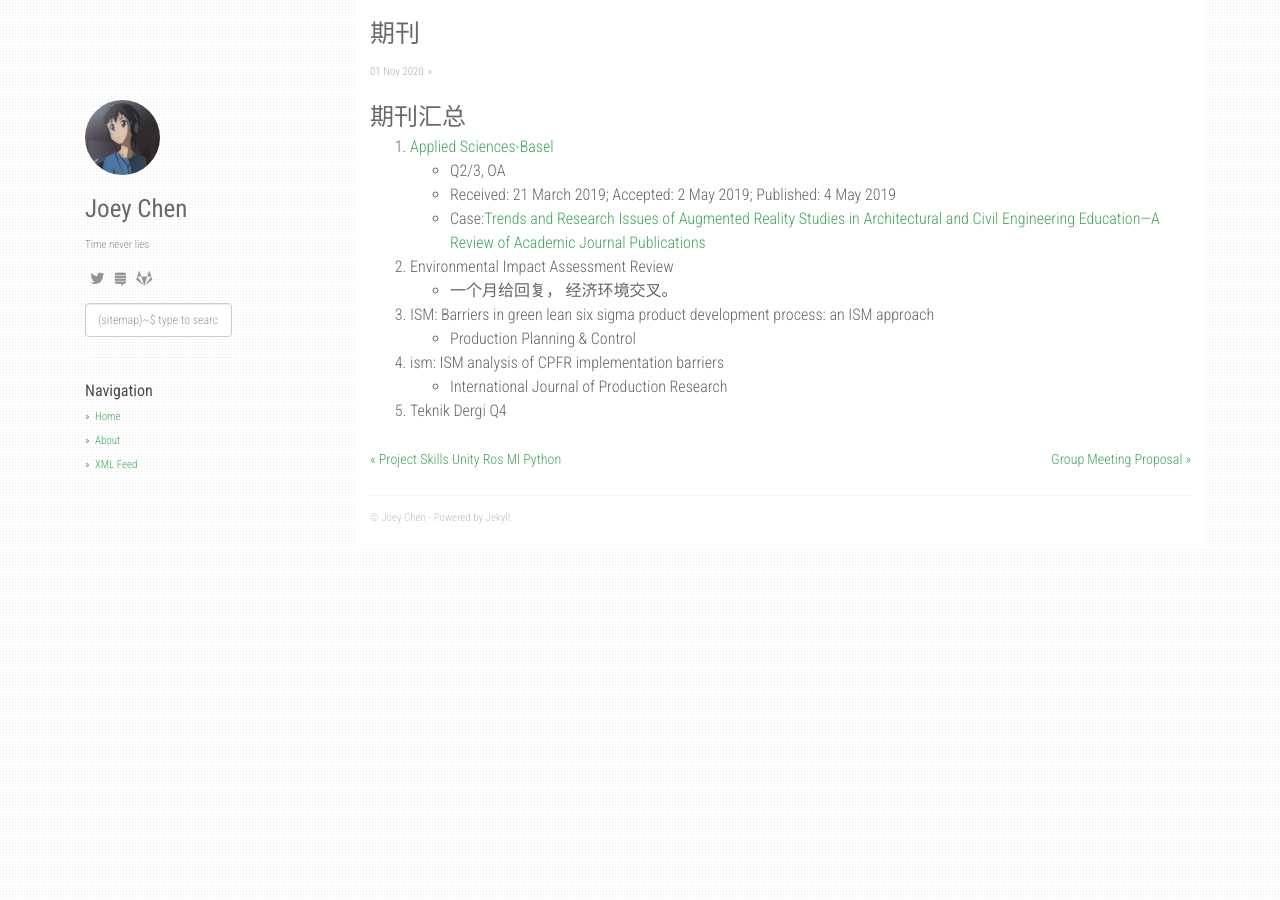
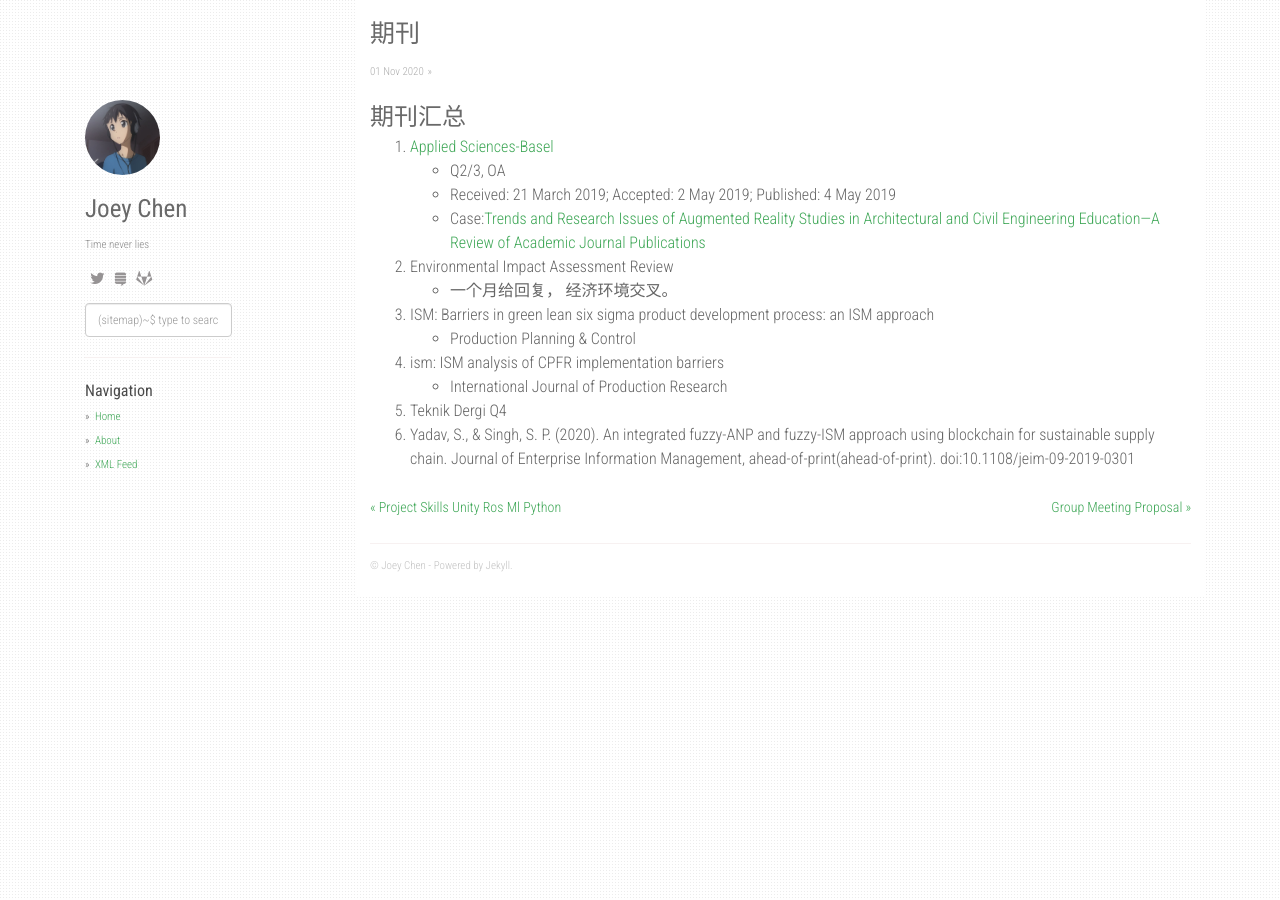
Before and after one commit to czy95/czy95.github.io, a Jekyll site: the page built from _posts/2020-11-01-期刊.md, in a window 1280 px wide. Built offline with Jekyll 4.4.1, drawn with Linux system fonts in a browser that asks for light colours; nearby versions of some CDN libraries; our own code applies the rules of GitHub Pages for plain Markdown files.

Commit message:
Update 2020-11-01-期刊.md

```diff
--- a/_posts/2020-11-01-期刊.md
+++ b/_posts/2020-11-01-期刊.md
@@ -11,3 +11,4 @@
 4. ism: ISM analysis of CPFR implementation barriers
   - International Journal of Production Research
 5. Teknik Dergi Q4
+6. Yadav, S., & Singh, S. P. (2020). An integrated fuzzy-ANP and fuzzy-ISM approach using blockchain for sustainable supply chain. Journal of Enterprise Information Management, ahead-of-print(ahead-of-print). doi:10.1108/jeim-09-2019-0301
```
